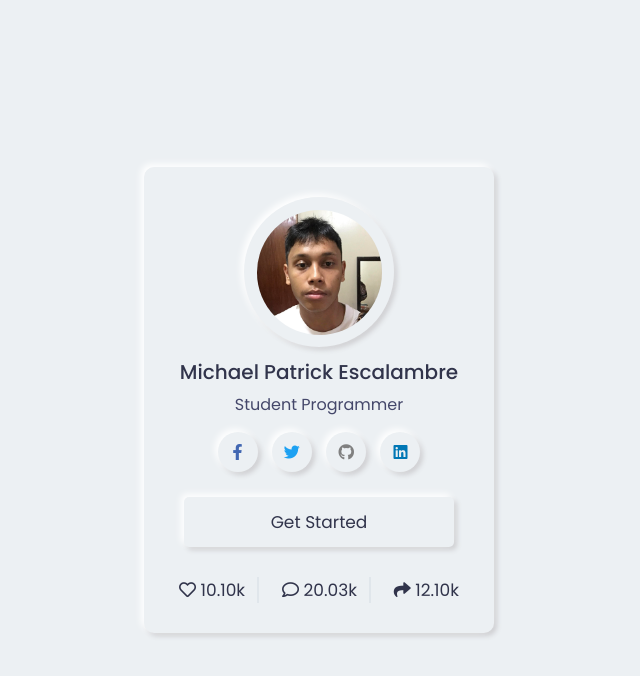
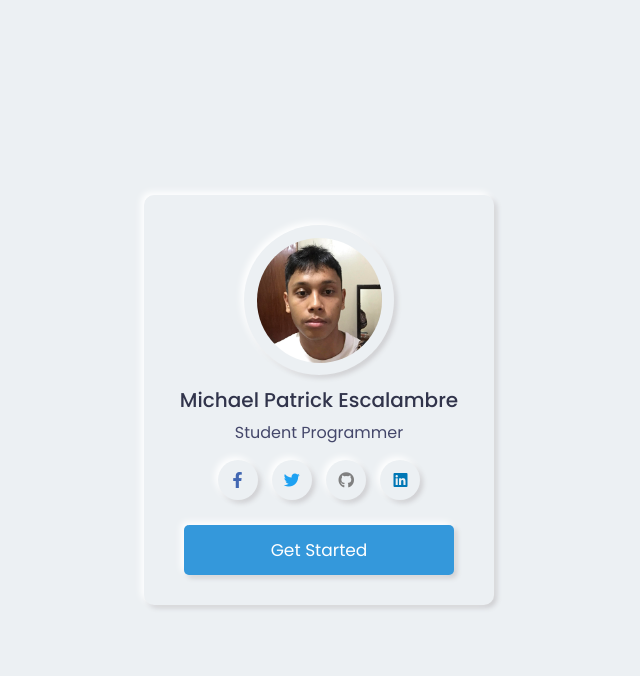
Before and after one commit to kiroVal/lab2, a PHP site: page / in a window 1280 px wide. Shown: the top 676 px of the page, without its empty margins (321-961 px from the left). Run offline with PHP 8.4, Linux system fonts and the light colour scheme.

Commit message:
updated week3

```diff
--- a/week3/index.html
+++ b/week3/index.html
@@ -25,21 +25,44 @@
       <button>Get Started</button>
     </div>
     <div class="social-share">
-      <div class="row">
+      <div class="row" id="heart">
         <i class="far fa-heart"></i>
         <i class="icon-2 fas fa-heart"></i>
         <span>10.10k</span>
       </div>
-      <div class="row">
-        <i class="far fa-comment"></i>
-        <i class="icon-2 fas fa-comment"></i>
+      <div class="row" id="like">
+        <i class="far fa-like"></i>
+        <i class="icon-2 fas fa-like"></i>
         <span>20.03k</span>
       </div>
-      <div class="row">
+      <div class="row" id="share">
         <i class="fas fa-share"></i>
-        <span>12.10k</span>
       </div>
     </div>
- </div>
+  </div>
+
+  <script>
+    const savedStates = JSON.parse(localStorage.getItem('reactionStates')) || {};
+
+    for (const key in savedStates) {
+      const icon = document.getElementById(key);
+      if (icon) {
+        icon.classList.toggle('reacted', savedStates[key]);
+      }
+    }
+
+    function handleReactionClick(event) {
+      const targetId = event.currentTarget.id;
+      const targetIcon = document.getElementById(targetId);
+
+      targetIcon.classList.toggle('reacted');
+
+      savedStates[targetId] = targetIcon.classList.contains('reacted');
+      localStorage.setItem('reactionStates', JSON.stringify(savedStates));
+    }
+
+    const rows = document.querySelectorAll('.social-share .row');
+    rows.forEach(row => row.addEventListener('click', handleReactionClick));
+  </script>
 </body>
 </html>
--- a/week3/style.css
+++ b/week3/style.css
@@ -1,26 +1,29 @@
 @import url('https://fonts.googleapis.com/css2?family=Poppins:wght@200;300;400;500;600;700&display=swap');
-*{
+
+* {
   margin: 0;
   padding: 0;
   box-sizing: border-box;
   font-family: 'Poppins', sans-serif;
 }
-body{
+
+body {
   display: flex;
   align-items: center;
   justify-content: center;
   min-height: 100vh;
   background: #ecf0f3;
 }
+
 .wrapper,
 .wrapper .img-area,
 .social-icons a,
-.buttons button{
+.buttons button {
   background: #ecf0f3;
-  box-shadow: -3px -3px 7px #ffffff,
-               3px 3px 5px #ceced1;
+  box-shadow: -3px -3px 7px #ffffff, 3px 3px 5px #ceced1;
 }
-.wrapper{
+
+.wrapper {
   position: relative;
   width: 350px;
   padding: 30px;
@@ -30,7 +33,8 @@ body{
   justify-content: center;
   flex-direction: column;
 }
-.wrapper .icon{
+
+.wrapper .icon {
   font-size: 17px;
   color: #31344b;
   position: absolute;
@@ -44,17 +48,21 @@ body{
   border-radius: 50%;
   font-size: 16px;
 }
-.wrapper .icon i{
+
+.wrapper .icon i {
   position: relative;
   z-index: 9;
 }
-.wrapper .icon.arrow{
+
+.wrapper .icon.arrow {
   left: 15px;
 }
-.wrapper .icon.dots{
+
+.wrapper .icon.dots {
   right: 15px;
 }
-.wrapper .img-area{
+
+.wrapper .img-area {
   height: 150px;
   width: 150px;
   border-radius: 50%;
@@ -62,32 +70,38 @@ body{
   align-items: center;
   justify-content: center;
 }
-.img-area .inner-area{
+
+.img-area .inner-area {
   height: calc(100% - 25px);
   width: calc(100% - 25px);
   border-radius: 50%;
 }
-.inner-area img{
+
+.inner-area img {
   height: 100%;
   width: 100%;
   border-radius: 50%;
   object-fit: cover;
 }
-.wrapper .name{
+
+.wrapper .name {
   font-size: 20px;
   font-weight: 500;
   color: #31344b;
   margin: 10px 0 5px 0;
 }
-.wrapper .about{
+
+.wrapper .about {
   color: #44476a;
   font-weight: 400;
   font-size: 16px;
 }
-.wrapper .social-icons{
+
+.wrapper .social-icons {
   margin: 15px 0 25px 0;
 }
-.social-icons a{
+
+.social-icons a {
   position: relative;
   height: 40px;
   width: 40px;
@@ -96,9 +110,10 @@ body{
   text-decoration: none;
   border-radius: 50%;
 }
+
 .social-icons a:hover::before,
 .wrapper .icon:hover::before,
-.buttons button:hover:before{
+.buttons button:hover:before {
   content: "";
   position: absolute;
   top: 0;
@@ -107,14 +122,15 @@ body{
   right: 0;
   border-radius: 50%;
   background: #ecf0f3;
-  box-shadow: inset -3px -3px 7px #ffffff,
-              inset 3px 3px 5px #ceced1;
+  box-shadow: inset -3px -3px 7px #ffffff, inset 3px 3px 5px #ceced1;
 }
-.buttons button:hover:before{
+
+.buttons button:hover:before {
   z-index: -1;
   border-radius: 5px;
 }
-.social-icons a i{
+
+.social-icons a i {
   position: relative;
   z-index: 3;
   text-align: center;
@@ -122,56 +138,64 @@ body{
   height: 100%;
   line-height: 40px;
 }
-.social-icons a.fb i{
+
+.social-icons a.fb i {
   color: #4267B2;
 }
-.social-icons a.twitter i{
+
+.social-icons a.twitter i {
   color: #1DA1F2;
 }
-.social-icons a.github i{
+
+.social-icons a.github i {
   color: #808080;
 }
-.social-icons a.linkedin i{
+
+.social-icons a.linkedin i {
   color: #0077B5;
 }
-.wrapper .buttons{
+
+.wrapper .buttons {
   display: flex;
   width: 100%;
   justify-content: space-between;
 }
-.buttons button{
+
+.buttons button {
   position: relative;
   width: 100%;
   border: none;
   outline: none;
   padding: 12px 0;
-  color: #31344b;
+  color: #fff;
   font-size: 17px;
   font-weight: 400;
   border-radius: 5px;
   cursor: pointer;
   z-index: 4;
+  background-color: #3498db;
 }
-.buttons button:first-child{
+
+.buttons button:first-child {
   margin-right: 10px;
 }
-.buttons button:last-child{
+
+.buttons button:last-child {
   margin-left: 10px;
 }
-.wrapper .social-share{
-  display: flex;
-  width: 100%;
-  margin-top: 30px;
-  padding: 0 5px;
-  justify-content: space-between;
+
+.wrapper .social-share {
+  display: none;
 }
-.social-share .row{
+
+.social-share .row {
   color: #31344b;
   font-size: 17px;
   cursor: pointer;
   position: relative;
 }
-.social-share .row::before{
+
+.social-share .row::before {
   position: absolute;
   content: "";
   height: 100%;
@@ -179,10 +203,12 @@ body{
   background: #e0e6eb;
   margin-left: -25px;
 }
-.row:first-child::before{
+
+.row:first-child::before {
   background: none;
 }
-.social-share .row i.icon-2{
+
+.social-share .row i.icon-2 {
   position: absolute;
   left: 0;
   top: 50%;
@@ -192,8 +218,9 @@ body{
   pointer-events: none;
   transition: all 0.3s ease;
 }
+
 .row:nth-child(1):hover i.fa-heart,
-.row:nth-child(2):hover i.fa-comment{
+.row:nth-child(2):hover i.fa-comment {
   opacity: 1;
   pointer-events: auto;
 }
```
